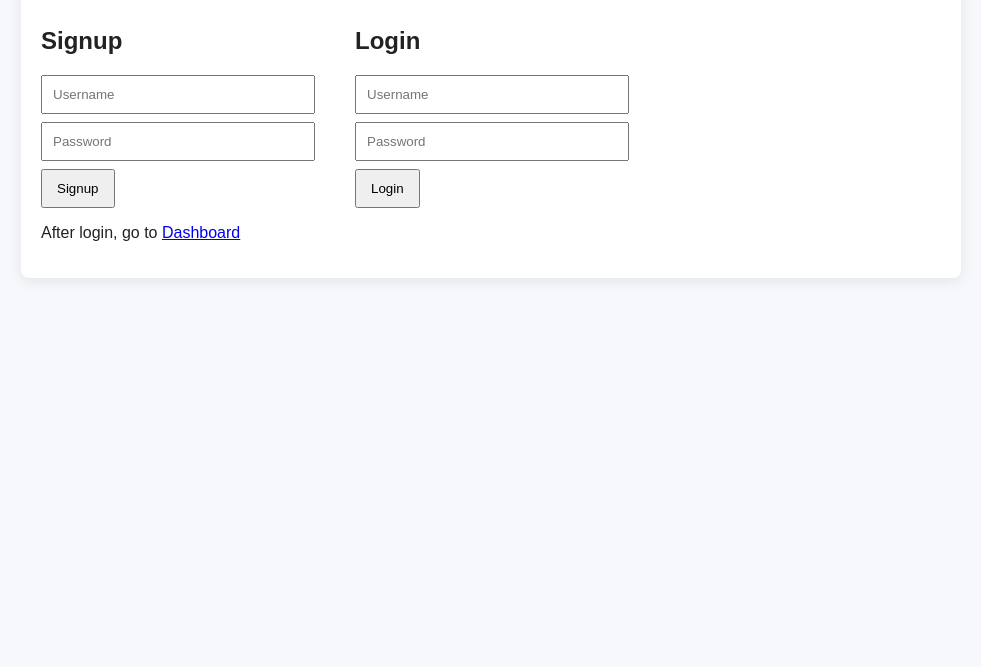
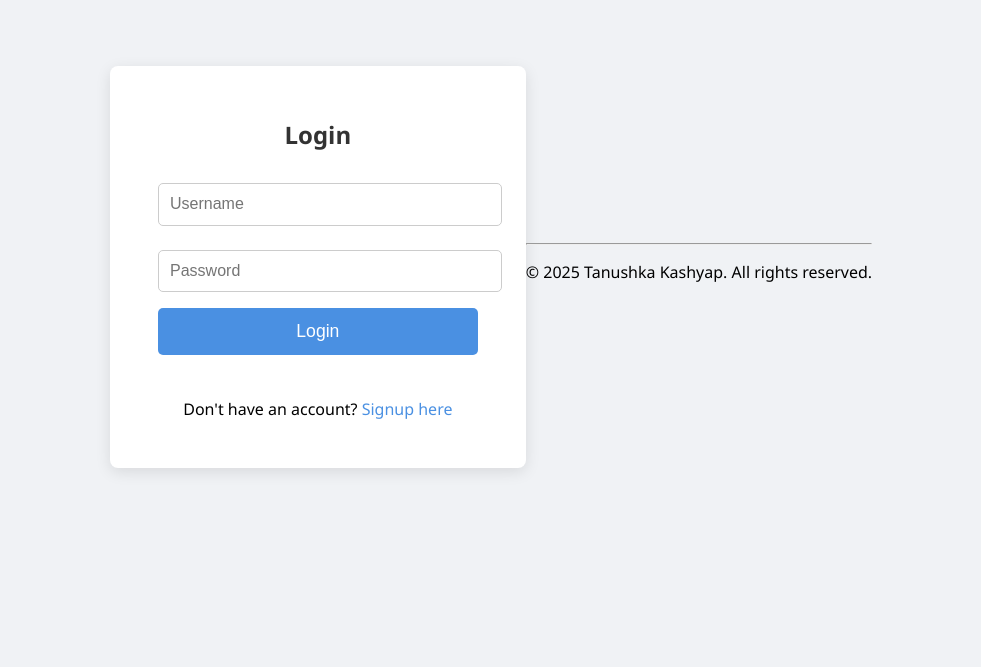
Before and after one commit to Tanukash12/AuthKeeper, a plain HTML site: page frontend/index.html in a window 1280 px wide. Shown: the part 133-800 px from the top of the page, without its empty margins (149-1130 px from the left). Drawn offline with Linux system fonts and the light colour scheme.

```diff
--- a/frontend/index.html
+++ b/frontend/index.html
@@ -1,35 +1,29 @@
-<!doctype html>
-<html>
+<!DOCTYPE html>
+<html lang="en">
 <head>
-  <meta charset="utf-8" />
-  <title>Fullstack Demo - Login / Signup</title>
-  <meta name="viewport" content="width=device-width,initial-scale=1" />
+  <meta charset="UTF-8" />
+  <meta name="viewport" content="width=device-width, initial-scale=1" />
+  <title>AuthKeep</title>
   <link rel="stylesheet" href="styles.css" />
 </head>
 <body>
   <div class="container">
-    <h1>Fullstack Demo</h1>
-    <div class="auth">
-      <div>
-        <h2>Signup</h2>
-        <form id="signupForm">
-          <input id="su_username" placeholder="Username" required />
-          <input id="su_password" type="password" placeholder="Password" required />
-          <button type="submit">Signup</button>
-        </form>
-      </div>
-      <div>
-        <h2>Login</h2>
-        <form id="loginForm">
-          <input id="li_username" placeholder="Username" required />
-          <input id="li_password" type="password" placeholder="Password" required />
-          <button type="submit">Login</button>
-        </form>
-      </div>
-    </div>
+    <h2>Login</h2>
+    <form id="loginForm">
+      <input id="li_username" placeholder="Username" required />
+      <input id="li_password" type="password" placeholder="Password" required />
+      <button type="submit">Login</button>
+    </form>
     <p id="msg"></p>
-    <p>After login, go to <a href="dashboard.html">Dashboard</a></p>
+    <p>Don't have an account? <a href="signup.html">Signup here</a></p>
   </div>
-<script src="js/auth.js"></script>
+
+  <script src="js/auth.js" data-mode="login"></script>
+
+  <footer>
+  <hr />
+  <p>&copy; 2025 Tanushka Kashyap. All rights reserved.</p>
+</footer>
+
 </body>
 </html>
--- a/frontend/js/auth.js
+++ b/frontend/js/auth.js
@@ -1,4 +1,4 @@
-const apiBase = '/api'; // when backend and frontend deployed together, this works. If backend separate, set full URL like 'https://your-backend.com/api'
+const apiBase = 'http://localhost:5000/api';
 
 document.getElementById('signupForm').addEventListener('submit', async (e) => {
   e.preventDefault();
--- a/frontend/js/crud.js
+++ b/frontend/js/crud.js
@@ -1,4 +1,4 @@
-const apiBase = '/api';
+const apiBase = 'http://localhost:5000/api';
 const token = localStorage.getItem('token');
 if (!token) {
   window.location.href = '/';
--- a/frontend/styles.css
+++ b/frontend/styles.css
@@ -1,6 +1,64 @@
-body{font-family:Arial,Helvetica,sans-serif;background:#f6f8fb;color:#222}
-.container{max-width:900px;margin:40px auto;padding:20px;background:#fff;border-radius:8px;box-shadow:0 4px 14px rgba(0,0,0,0.08)}
-.auth{display:flex;gap:40px}
-input{display:block;padding:10px;margin:8px 0;width:250px}
-button{padding:10px 14px}
-#msg{color:crimson}
+body {
+  font-family: 'Segoe UI', Tahoma, Geneva, Verdana, sans-serif;
+  background: #f0f2f5;
+  margin: 0;
+  padding: 0;
+  display: flex;
+  justify-content: center;
+  align-items: center;
+  height: 100vh;
+}
+
+.container {
+  background: white;
+  padding: 2rem 3rem;
+  border-radius: 8px;
+  box-shadow: 0 4px 15px rgba(0, 0, 0, 0.1);
+  width: 320px;
+  text-align: center;
+}
+
+h2 {
+  margin-bottom: 1.5rem;
+  color: #333;
+}
+
+input {
+  width: 100%;
+  padding: 0.7rem;
+  margin: 0.5rem 0 1rem;
+  border: 1px solid #ccc;
+  border-radius: 5px;
+  font-size: 1rem;
+}
+
+button {
+  width: 100%;
+  background-color: #4a90e2;
+  border: none;
+  color: white;
+  padding: 0.8rem;
+  font-size: 1.1rem;
+  border-radius: 5px;
+  cursor: pointer;
+  transition: background-color 0.25s ease;
+}
+
+button:hover {
+  background-color: #357abd;
+}
+
+p#msg {
+  color: red;
+  min-height: 1.2rem;
+  margin-top: 0.5rem;
+}
+
+a {
+  color: #4a90e2;
+  text-decoration: none;
+}
+
+a:hover {
+  text-decoration: underline;
+}
```
Also changed, not shown: frontend/dashboard.html (+6 -0 lines), frontend/signup.html (added, +29 -0 lines), 5 other files.
